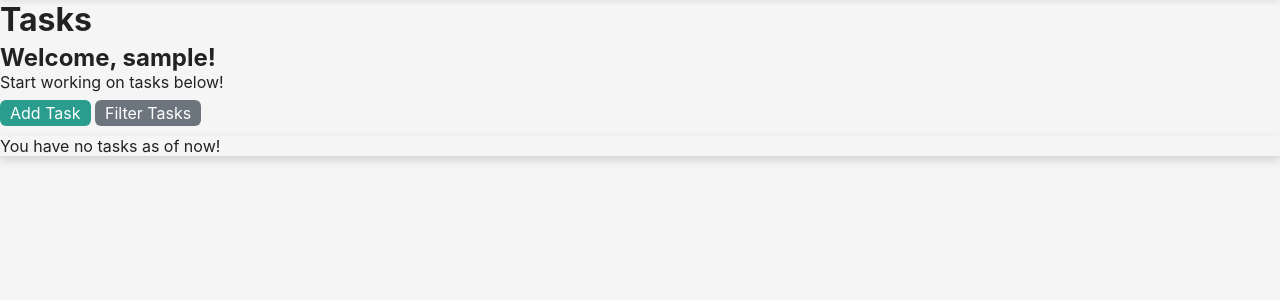
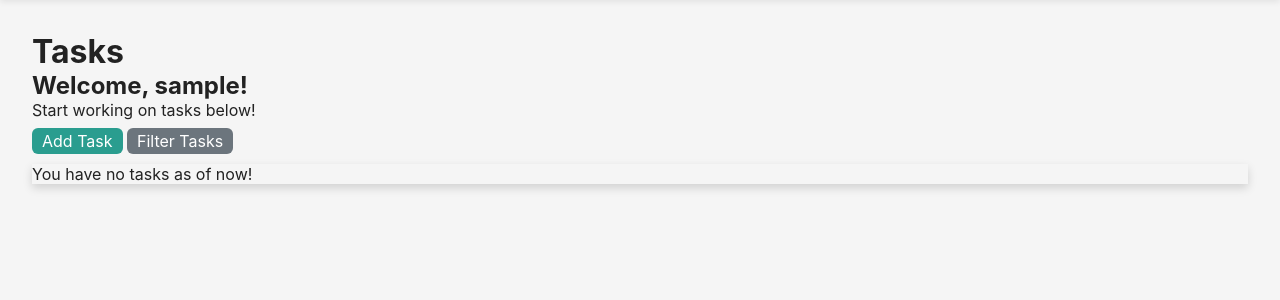
Before and after one commit to mkhikhwan/php-mvc-todo, a PHP site: page /tasks in a window 1280 px wide. Shown: the part 50-350 px from the top of the page. Run offline with PHP 8.4, Linux system fonts and the light colour scheme; the visitor is signed in with stand-in values (Sample User, id 1); data that the repository does not hold is empty.

Commit message:
fix: layout for main task pages

```diff
--- a/app/views/tasks/addTask.php
+++ b/app/views/tasks/addTask.php
@@ -1,3 +1,4 @@
+<div class="main-content">
     <h1>Add Task</h1>
 
     <form action="" method="POST" class="add-task-form" id="add-task-form">
@@ -32,3 +33,4 @@
         <button type="submit" id="taskAddSubmit" class="btn btn-primary">Submit</button>
         <button type="button" id="taskAddClear" onclick="addTaskClear()" class="btn btn-secondary">Clear Form</button>
     </form>
+</div>
--- a/app/views/tasks/editTask.php
+++ b/app/views/tasks/editTask.php
@@ -1,3 +1,4 @@
+<div class="main-content">
     <h1>Edit Task</h1>
 
     <form action="" method="POST" class="add-task-form" id="add-task-form">
@@ -35,3 +36,4 @@
         <a href="/tasks" class="btn btn-primary">Back</a>
         <button type="submit" id="taskAddSubmit" class="btn btn-success">Apply</button>
     </form>
+</div>
--- a/app/views/tasks/index.php
+++ b/app/views/tasks/index.php
@@ -1,3 +1,4 @@
+<div class="main-content">
     <h1>Tasks</h1>
 
     <div class="header-area">
@@ -42,3 +43,4 @@
             <p>You have no tasks as of now!</p>
         <?php endif ?>
     </ul>
+</div>
--- a/app/views/tasks/viewTask.php
+++ b/app/views/tasks/viewTask.php
@@ -1,3 +1,4 @@
+<div class="main-content">
     <h1>View Task</h1>
 
     <div class="add-task-form">
@@ -34,3 +35,4 @@
         <a class="btn btn-secondary" href="/tasks">Back</a>
         <a class="btn btn-warning" href="/tasks/edit/<?= $task['id'] ?>">Edit</a>
     </div>
+</div>
--- a/public/css/style.css
+++ b/public/css/style.css
@@ -208,11 +208,10 @@ img {
 }
 /* End Registration Login Page */
 
-/* Layout Styling */
-.header-area{
-    margin: 4px 0px;
+/* TASK MANAGEMENT */
+.main-content{
+    margin: 32px;
 }
-/* End of Layout Styling */
 
 .task-list{
     margin: 10px 0px;
@@ -273,7 +272,6 @@ img {
 .task-priority-high {
     background-color: #ff0033;
 }
-
 /* END OF TASK PRIORITY */
 
 button{
```
Lines whose indentation alone changed are shown as unchanged.
